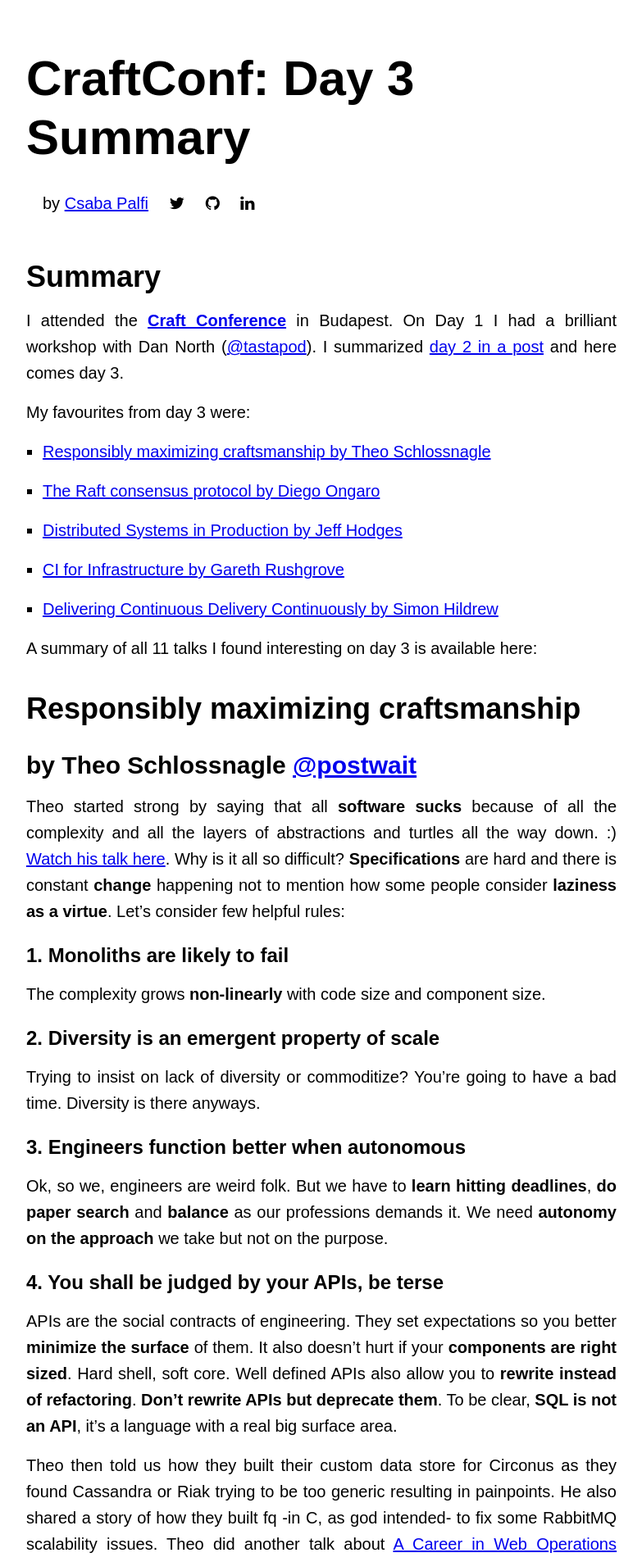
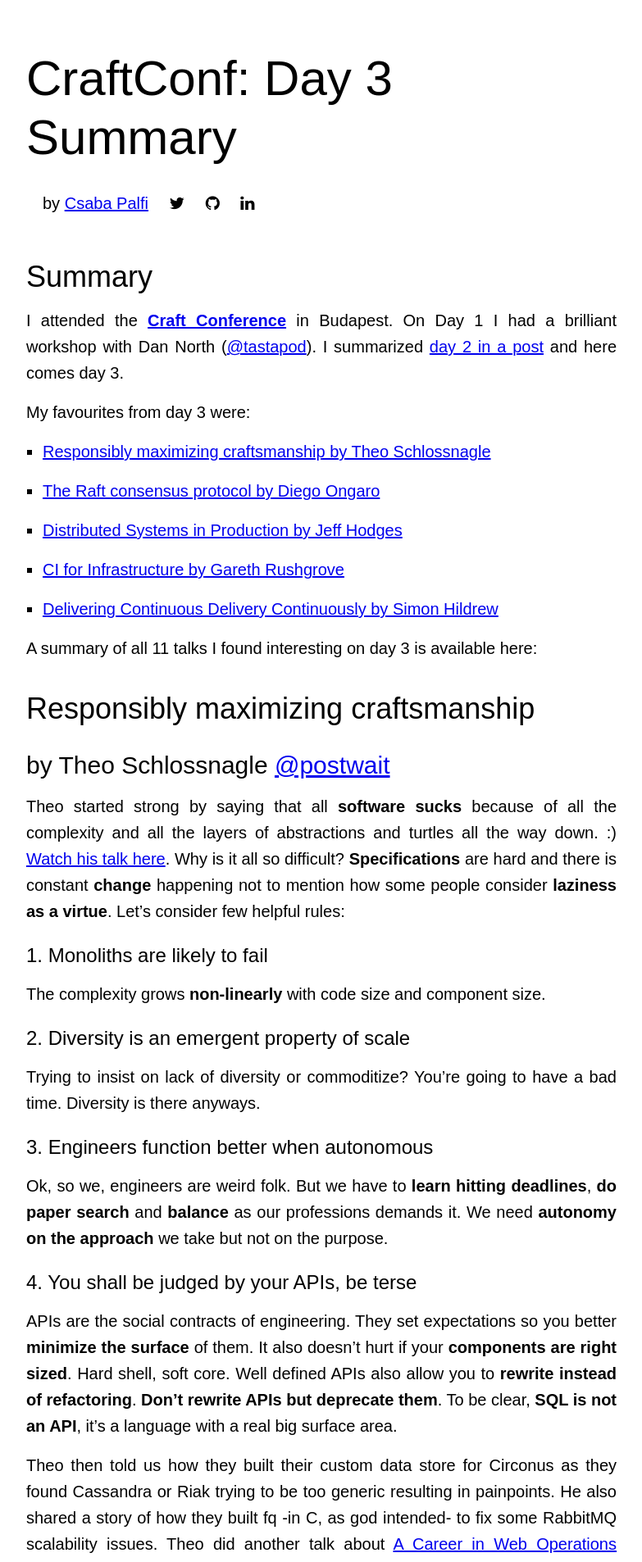
Before and after one commit to dublado/csabapalfi.github.io, a Jekyll site: the page built from _posts/2014-04-25-craftconf-day-3.md, in a window 1280 px wide. Shown: the top 1906 px of the page at 82% size, without its empty margins (248-1031 px from the left). Built offline with Jekyll 4.4.1, drawn with Linux system fonts in a browser that asks for light colours; some web fonts are replaced; Markdown is read by kramdown in place of the engine named in the settings.

Commit message:
bye-bye bold headings

```diff
--- a/assets/main.css
+++ b/assets/main.css
@@ -27,7 +27,7 @@ h1,
 h2,
 h3,
 h4 {
-  font: bold 3em/1.2em 'Monserrat', sans-serif;
+  font: 3em/1.2em 'Monserrat', sans-serif;
   margin-top: 1em;
   margin-bottom: 0.2em;
 }
```
